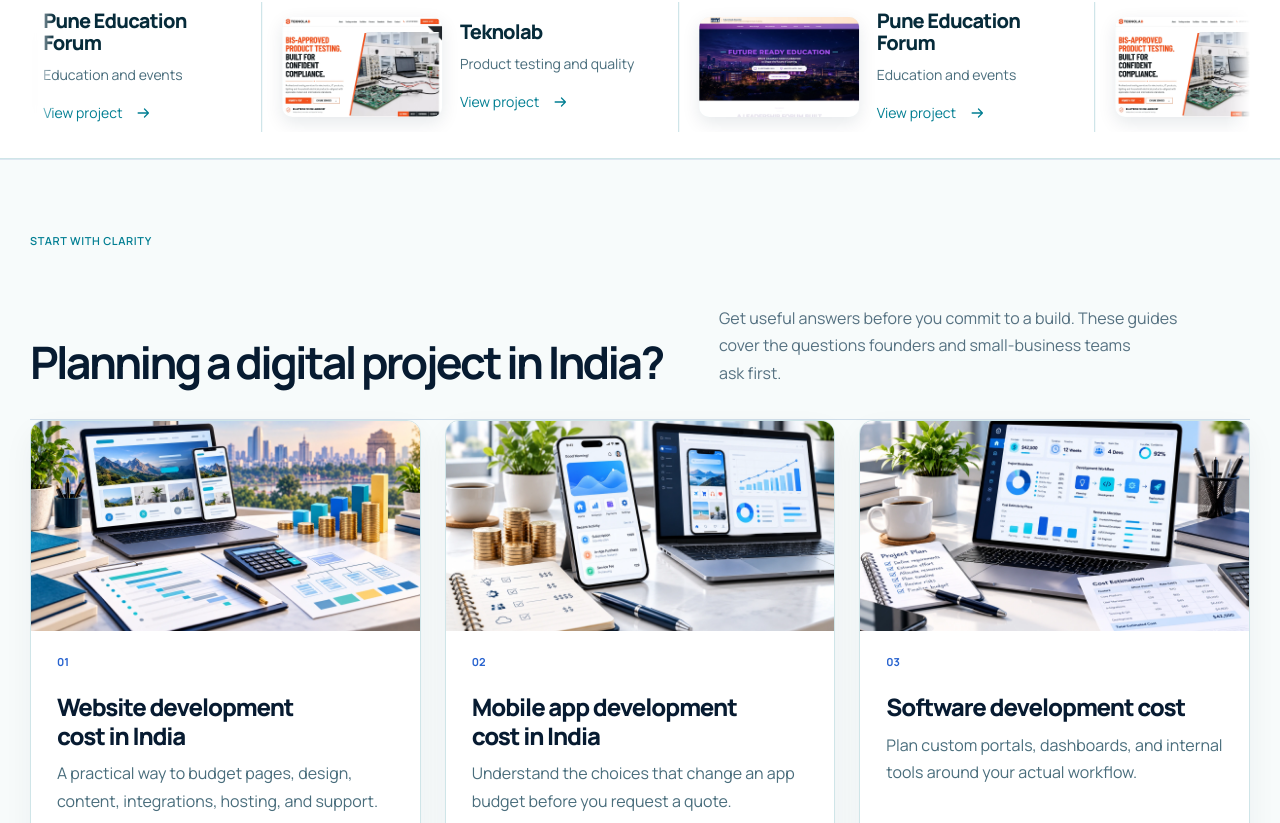
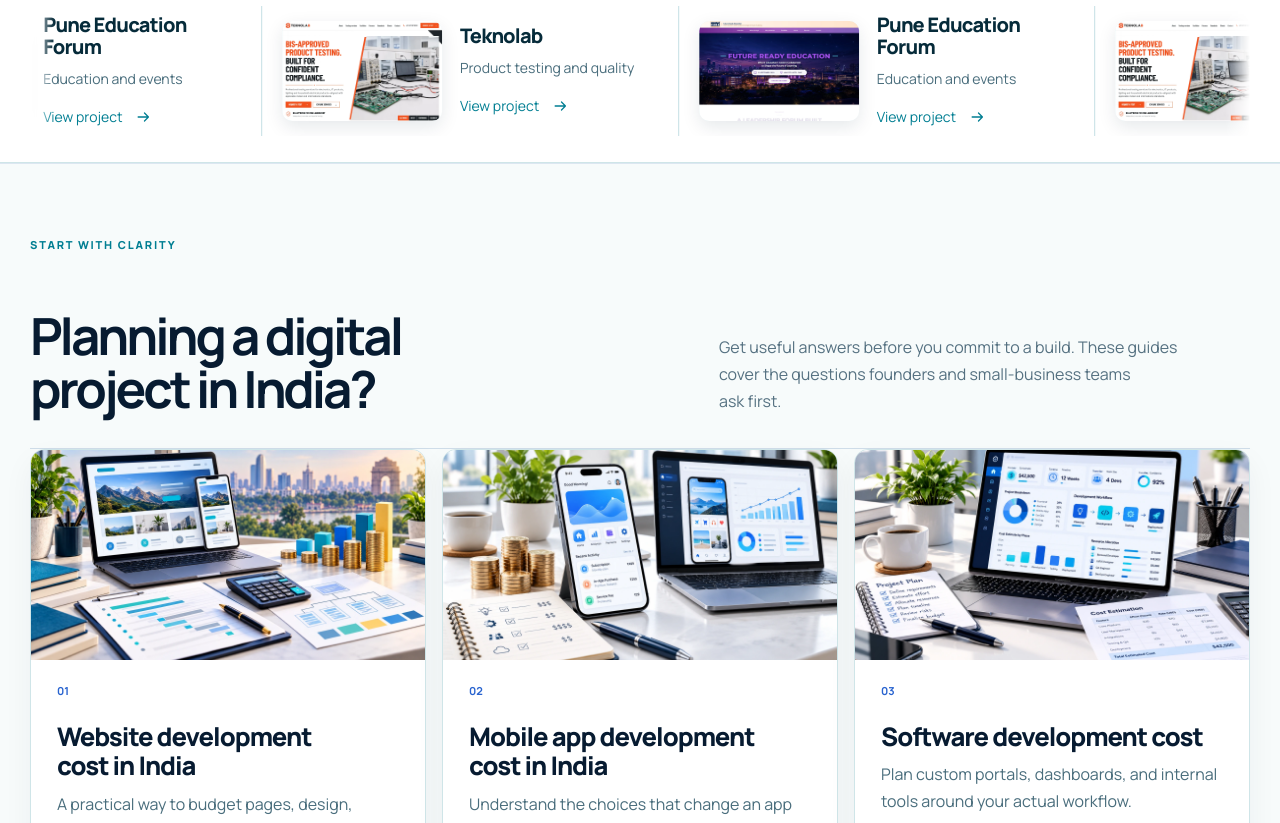
Before and after one commit to singhshrey27/Nixoware, a Next.js app: page / in a window 1280 px wide. Shown: the part 877-1700 px from the top of the page. Built offline with nearby package versions, Linux system fonts and the light colour scheme.

Commit message:
Refine international homepage design

```diff
--- a/src/home-premium.css
+++ b/src/home-premium.css
@@ -7,6 +7,21 @@
   --home-line: #cfe5e8;
   color: var(--home-ink);
 }
+
+.nixoware-site .home-main > section:not(.home-hero) {
+  position: relative;
+}
+.nixoware-site .home-main .section-label {
+  color: #007e92 !important;
+  font-size: 11px !important;
+  font-weight: 800;
+  letter-spacing: .16em;
+}
+.nixoware-site .home-main h2 {
+  font-size: clamp(34px, 4vw, 60px);
+  line-height: 1.04;
+}
+.nixoware-site .home-main h3 { line-height: 1.15; }
 
 .nixoware-site .home-main h1,
 .nixoware-site .home-main h2,
@@ -41,8 +56,18 @@
 .nixoware-site .home-hero .hero-copy>p { max-width: 560px; margin-top: 28px; color: #c8e0e5; font-size: 17px; line-height: 1.7; }
 .nixoware-site .home-hero .hero-actions { margin-top: 36px; gap: 22px; }
 .nixoware-site .home-hero .hero-secondary { color: #d4edf0; }
+.nixoware-site .home-hero::before {
+  content: '';
+  position: absolute;
+  z-index: 1;
+  left: max(30px, calc((100vw - 1440px) / 2));
+  right: max(30px, calc((100vw - 1440px) / 2));
+  bottom: 24px;
+  border-bottom: 1px solid rgba(184,221,228,.25);
+}
 
 .nixoware-site .home-main>.client-proof-marquee { border-bottom: 1px solid var(--home-line); }
+.nixoware-site .home-main>.client-proof-marquee { background: #fff; }
 .nixoware-site .home-main>.growth-start { background: #f7fbfb; }
 .nixoware-site .growth-start-heading h2,
 .nixoware-site .section-lead h2,
@@ -54,9 +79,13 @@
 .nixoware-site .homepage-faq-list p { color: var(--home-muted); }
 .nixoware-site .growth-guide { border: 1px solid var(--home-line); border-radius: 14px; box-shadow: 0 12px 30px rgba(6,43,58,.05); transition: transform .2s ease, box-shadow .2s ease; }
 .nixoware-site .growth-guide:hover { transform: translateY(-5px); box-shadow: 0 18px 38px rgba(6,43,58,.12); }
+.nixoware-site .growth-guides { gap: 16px; }
+.nixoware-site .growth-guide h3 { font-size: clamp(20px, 2vw, 26px); letter-spacing: -.04em; }
 .nixoware-site .growth-guide strong { color: #007e92; }
 
 .nixoware-site .home-main>.capabilities { background: #fff; }
+.nixoware-site .capabilities .section-lead { max-width: 880px; }
+.nixoware-site .capabilities .section-lead h2 { max-width: 720px; }
 .nixoware-site .capability-list article { border-radius: 14px; overflow: hidden; }
 .nixoware-site .capability-copy h3 { font-weight: 700; }
 .nixoware-site .capability-copy>a { color: #007e92; font-weight: 700; }
@@ -73,6 +102,9 @@
 .nixoware-site .homepage-faq-list summary { font-weight: 700; }
 .nixoware-site .contact-connect { background: #e8f6f8; }
 .nixoware-site .contact-action-panel { border-radius: 16px; box-shadow: 0 18px 42px rgba(6,43,58,.12); }
+.nixoware-site .contact-connect h2 { font-size: clamp(38px, 4.5vw, 68px); letter-spacing: -.06em; }
+.nixoware-site .homepage-social { background: #062b3a; color: #fff; }
+.nixoware-site .homepage-social h2 { color: #fff; }
 
 @media (max-width: 700px) {
   .nixoware-site .home-hero { min-height: 0; }
@@ -80,6 +112,8 @@
   .nixoware-site .home-hero h1 { font-size: clamp(46px, 13vw, 68px); }
   .nixoware-site .home-hero .hero-copy>p { font-size: 16px; }
   .nixoware-site .home-main .button { min-height: 50px; }
+  .nixoware-site .home-hero::before { left: 20px; right: 20px; bottom: 16px; }
+  .nixoware-site .home-main h2 { font-size: clamp(34px, 10vw, 48px); }
 }
 
 @media (prefers-reduced-motion: reduce) {
```
